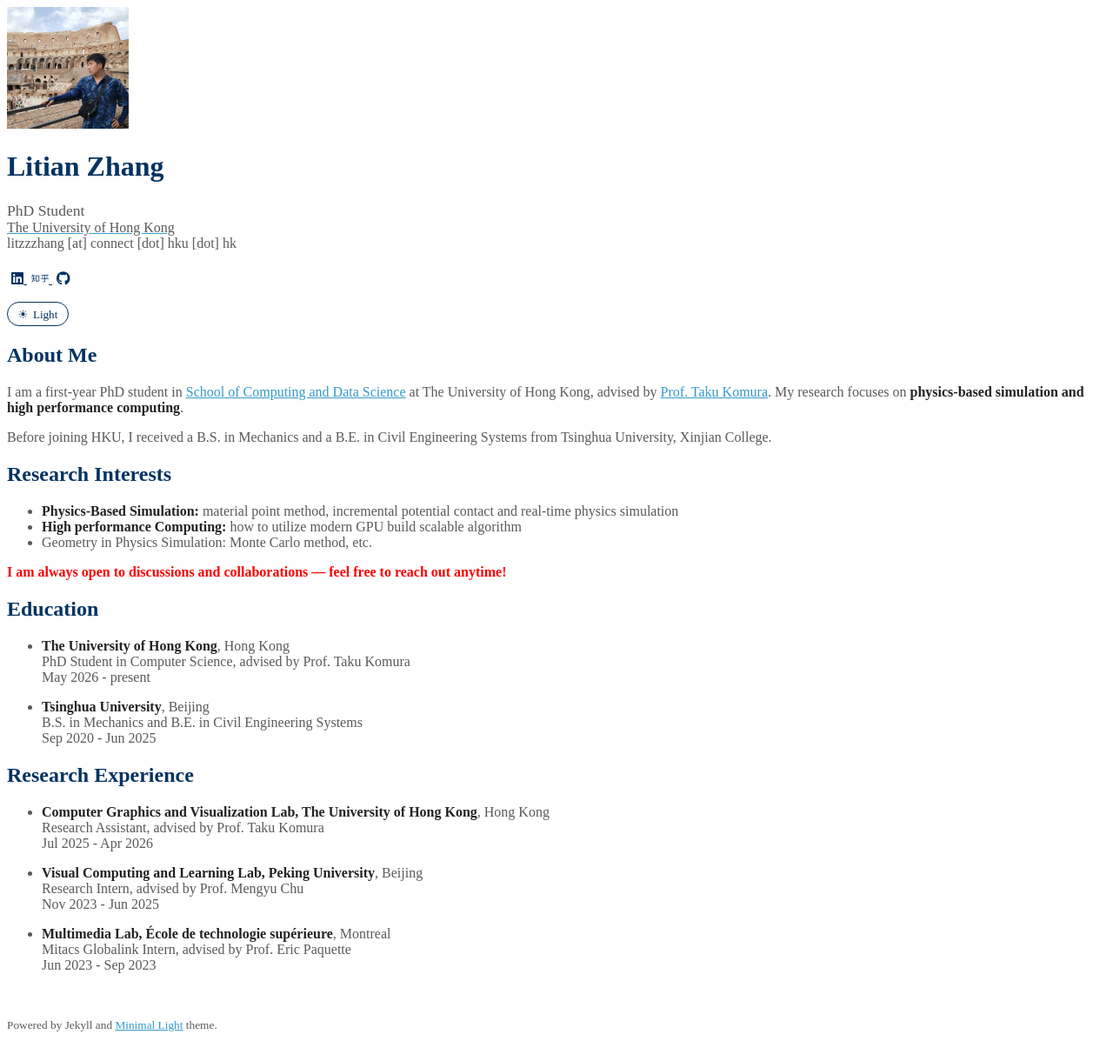
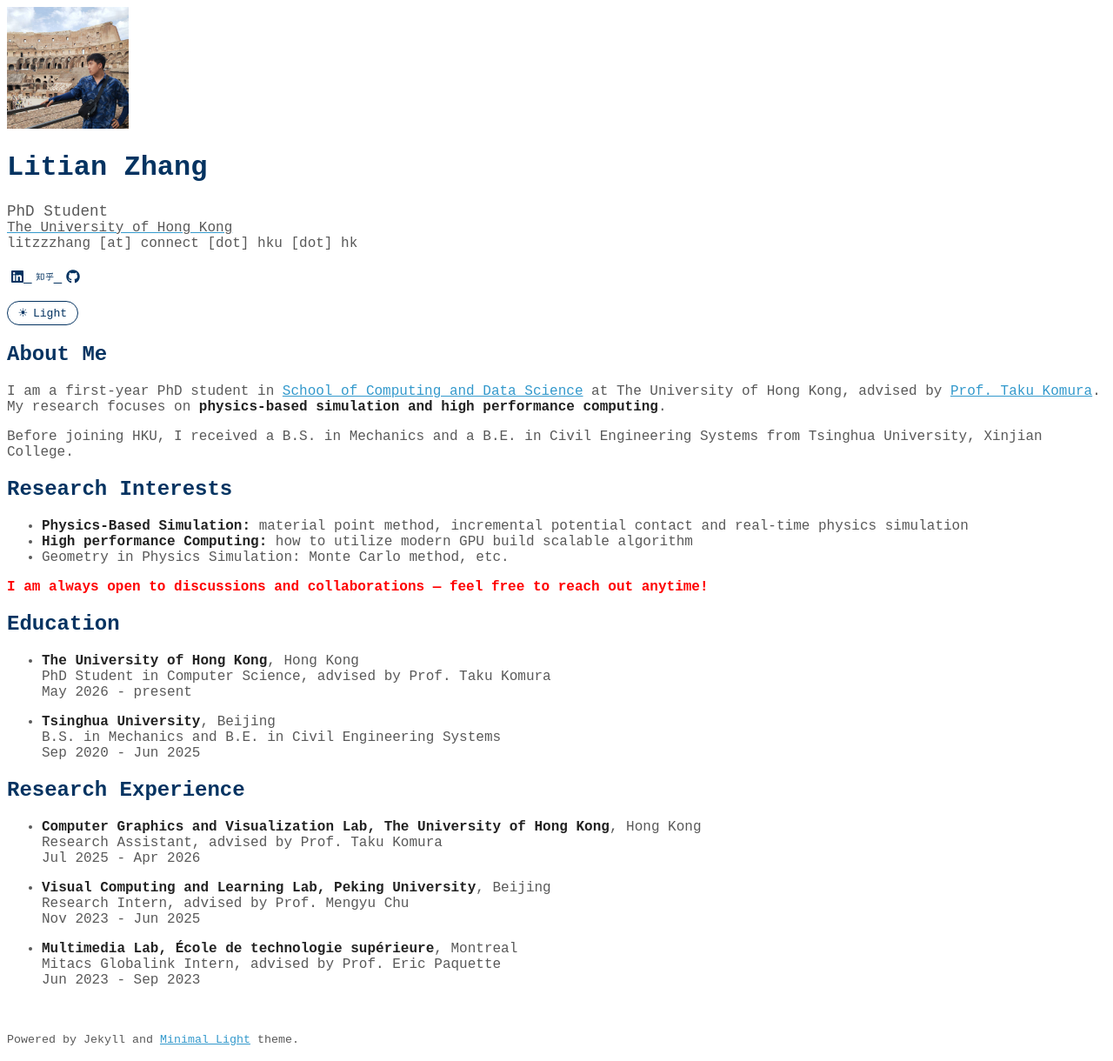
Before and after one commit to litzzzhang/litzzzhang.github.io, a Jekyll site: the page built from index.md, in a window 1280 px wide. Shown: the whole page at 87% size. Built offline with Jekyll 4.4.1, drawn with Linux system fonts in a browser that asks for light colours; some web fonts are replaced; a style sheet for code colours, icons or effects is not loaded; our own code applies the rules of GitHub Pages for plain Markdown files.

Commit message:
modify email format
change font

```diff
--- a/_layouts/homepage.html
+++ b/_layouts/homepage.html
@@ -29,11 +29,6 @@
     <link rel=stylesheet href=https://cdnjs.cloudflare.com/ajax/libs/academicons/1.8.6/css/academicons.min.css integrity="sha256-uFVgMKfistnJAfoCUQigIl+JfUaP47GrRKjf6CTPVmw=" crossorigin=anonymous>
     <link rel="stylesheet" href="https://cdnjs.cloudflare.com/ajax/libs/font-awesome/6.4.2/css/all.min.css" integrity="sha512-z3gLpd7yknf1YoNbCzqRKc4qyor8gaKU1qmn+CShxbuBusANI9QpRohGBreCFkKxLhei6S9CQXFEbbKuqLg0DA==" crossorigin="anonymous" referrerpolicy="no-referrer" />
 
-    {% if site.font == "Sans Serif" %}
-    <link rel="stylesheet" href="./assets/css/font_sans_serif.css">
-    {% else %}
-    <link rel="stylesheet" href="./assets/css/font.css">
-    {% endif %}
     {% if site.auto_dark_mode %}
     <link rel="stylesheet" href="./assets/css/style.css">
     <link rel="stylesheet" href="./assets/css/publications.css">
@@ -41,6 +36,7 @@
     <link rel="stylesheet" href="./assets/css/style-no-dark-mode.css">
     <link rel="stylesheet" href="./assets/css/publications-no-dark-mode.css">
     {% endif %}
+    <link rel="stylesheet" href="./assets/css/cascadia-font.css">
     <link rel="stylesheet" href="./assets/css/theme-toggle.css">
   </head>
   <body>
--- /dev/null
+++ b/assets/css/cascadia-font.css
@@ -0,0 +1,39 @@
+@font-face {
+  font-family: 'CaskaydiaCove NF';
+  src: url('/assets/fonts/CaskaydiaCoveNerdFont-Regular.woff2') format('woff2');
+  font-weight: 400;
+  font-style: normal;
+}
+
+@font-face {
+  font-family: 'CaskaydiaCove NF';
+  src: url('/assets/fonts/CaskaydiaCoveNerdFont-Bold.woff2') format('woff2');
+  font-weight: 700;
+  font-style: normal;
+}
+
+@font-face {
+  font-family: 'CaskaydiaCove NF';
+  src: url('/assets/fonts/CaskaydiaCoveNerdFont-Italic.woff2') format('woff2');
+  font-weight: 400;
+  font-style: italic;
+}
+
+@font-face {
+  font-family: 'CaskaydiaCove NF';
+  src: url('/assets/fonts/CaskaydiaCoveNerdFont-BoldItalic.woff2') format('woff2');
+  font-weight: 700;
+  font-style: italic;
+}
+
+body {
+  font-family: 'CaskaydiaCove NF', monospace;
+}
+
+code, pre {
+  font-family: 'CaskaydiaCove NF', monospace;
+}
+
+email {
+  font-family: 'CaskaydiaCove NF', monospace;
+}
```
Also changed, not shown: 4 other files.
